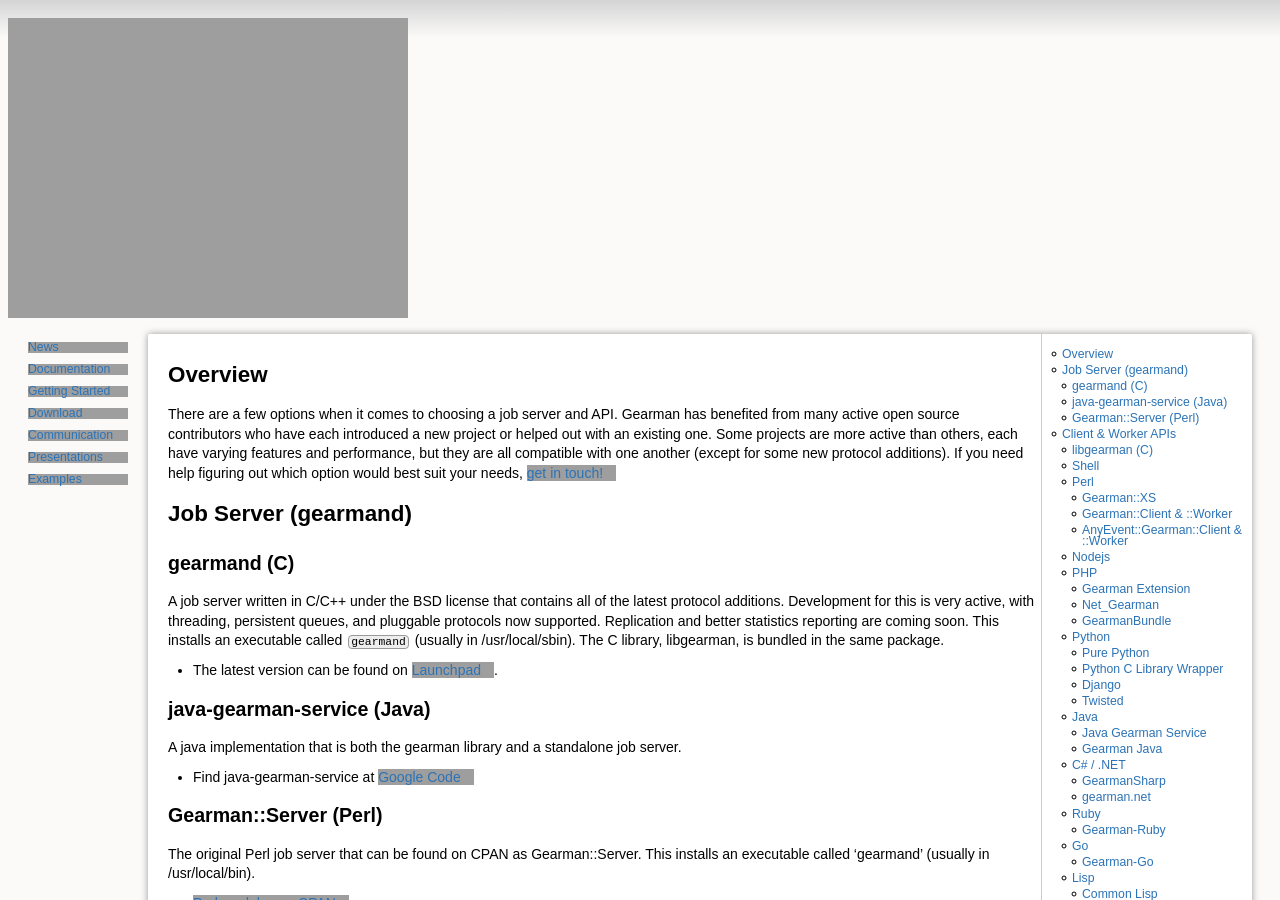
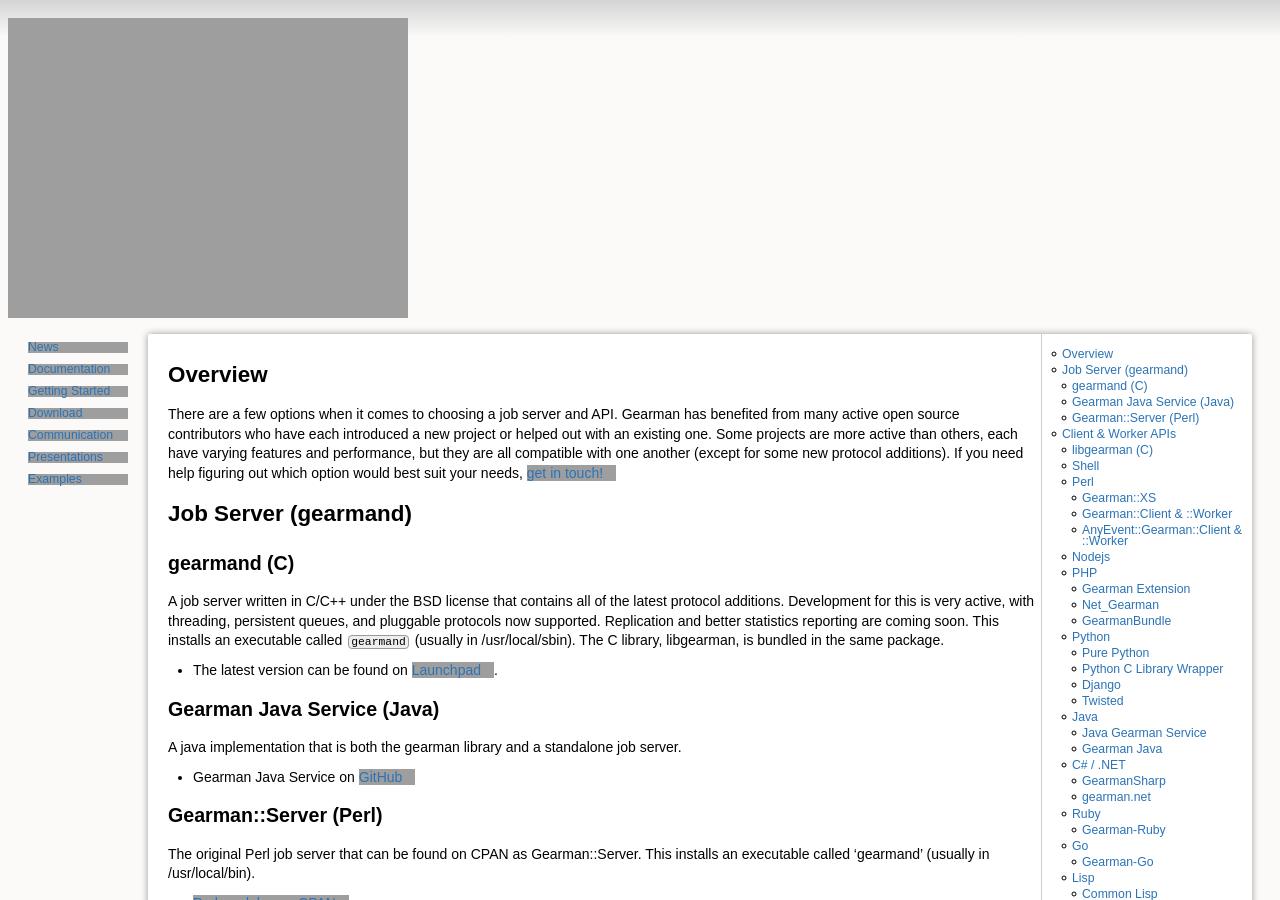
Before and after one commit to gearman/gearman.github.io, a Jekyll site: the page built from download/index.md, in a window 1280 px wide and 900 px high, cut to the strip 0-900 px from the top of the window. Built offline with Jekyll 4.4.1, drawn with Linux system fonts in a browser that asks for light colours; grey boxes are pictures that could not be loaded.

Commit message:
link "Gearman Java Service" to GitHub
The page at
https://code.google.com/p/java-gearman-service/
reports: "The java-gearman-service is now being maintained on github"

```diff
--- a/download/index.md
+++ b/download/index.md
@@ -26,12 +26,12 @@
 
  * The latest version can be found on [Launchpad](https://launchpad.net/gearmand).
 
-## java-gearman-service (Java)
+## Gearman Java Service (Java)
 
 A java implementation that is both the gearman library and a standalone
 job server.
 
- * Find java-gearman-service at [Google Code](http://code.google.com/p/java-gearman-service/)
+ * Gearman Java Service on [GitHub](https://github.com/gearman/java-service)
 
 ## Gearman::Server (Perl)
 
```
